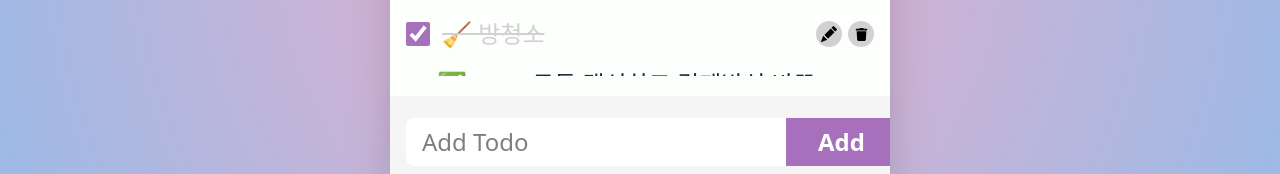
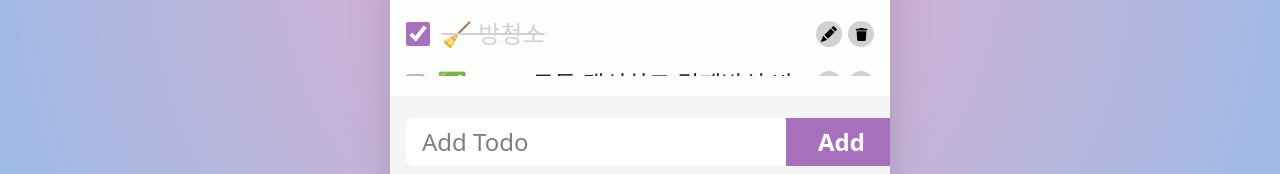
Before and after one commit to ej-kimm/react-onboarding, a Next.js app: page /todo in a window 1280 px wide. Shown: the part 452-626 px from the top of the page. Built offline with nearby package versions, Linux system fonts and the light colour scheme; data requests are answered from the project's data file.

Commit message:
💄 style : 투두 Title truncate 및 툴팁 추가

```diff
--- a/src/app/todo/_components/TodoItem.tsx
+++ b/src/app/todo/_components/TodoItem.tsx
@@ -75,7 +75,8 @@ export default function TodoItem({ item }: TodoItemProps) {
       ) : (
         <label
           htmlFor={id}
-          className={`ml-3 flex-auto cursor-pointer text-2xl font-medium transition-all ease-in-out ${completed ? 'text-gray line-through' : 'text-text'}`}
+          title={title}
+          className={`ml-3 flex-auto cursor-pointer truncate text-2xl font-medium transition-all ease-in-out ${completed ? 'text-gray line-through' : 'text-text'}`}
         >
           {title}
         </label>
```
